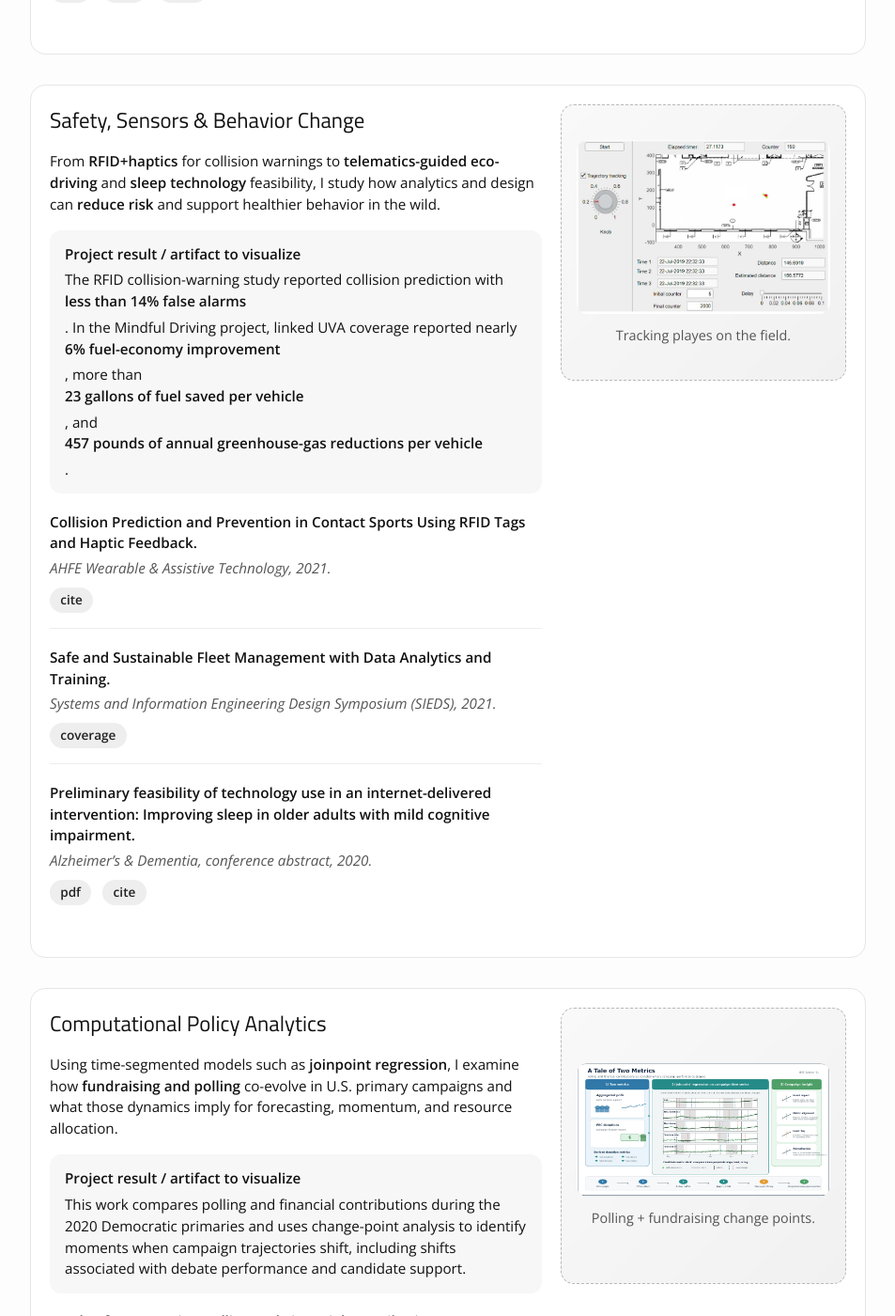
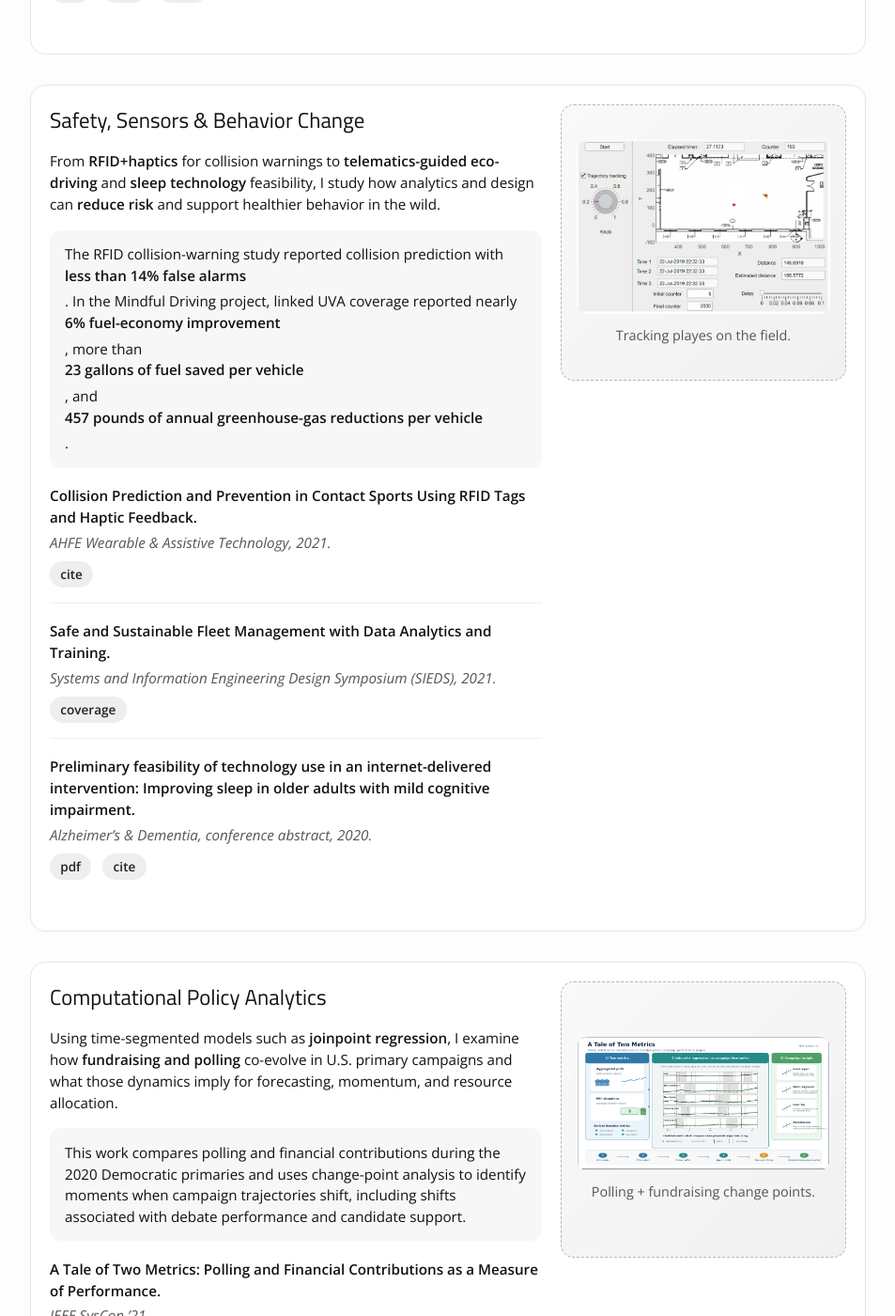
Before and after one commit to moeenm/moeenm.github.io, a Jekyll site: the page built from research.md, in a window 1280 px wide and 1400 px high, scrolled down 1860 px. Shown: the whole window at 94% size, without its empty margins (163-1116 px from the left). Built offline with Jekyll 4.4.1, drawn with Linux system fonts in a browser that asks for light colours; some of the changed text lies outside the part shown.

Commit message:
Remove redundant project result headings in research.md

```diff
--- a/research.md
+++ b/research.md
@@ -313,7 +313,7 @@ The main artifact from this line is a visual pipeline showing how short messages
       </p>
 
       <div class="result-callout">
-        <strong>Project result / artifact to visualize</strong>
+
         The RFID collision-warning study reported collision prediction with <strong>less than 14% false alarms</strong>.
         In the Mindful Driving project, linked UVA coverage reported nearly <strong>6% fuel-economy improvement</strong>,
         more than <strong>23 gallons of fuel saved per vehicle</strong>, and <strong>457 pounds of annual greenhouse-gas
@@ -381,7 +381,7 @@ The main artifact from this line is a visual pipeline showing how short messages
       </p>
 
       <div class="result-callout">
-        <strong>Project result / artifact to visualize</strong>
+
         This work compares polling and financial contributions during the 2020 Democratic primaries and uses
         change-point analysis to identify moments when campaign trajectories shift, including shifts associated
         with debate performance and candidate support.
@@ -423,7 +423,7 @@ The main artifact from this line is a visual pipeline showing how short messages
       </p>
 
       <div class="result-callout">
-        <strong>Project result / artifact to visualize</strong>
+
         This line connects systems modeling, rational expectations, and multi-agent simulation. A strong visual
         here would help readers quickly see the relationship between assumptions about expectations and system-level
         behavior.
```
